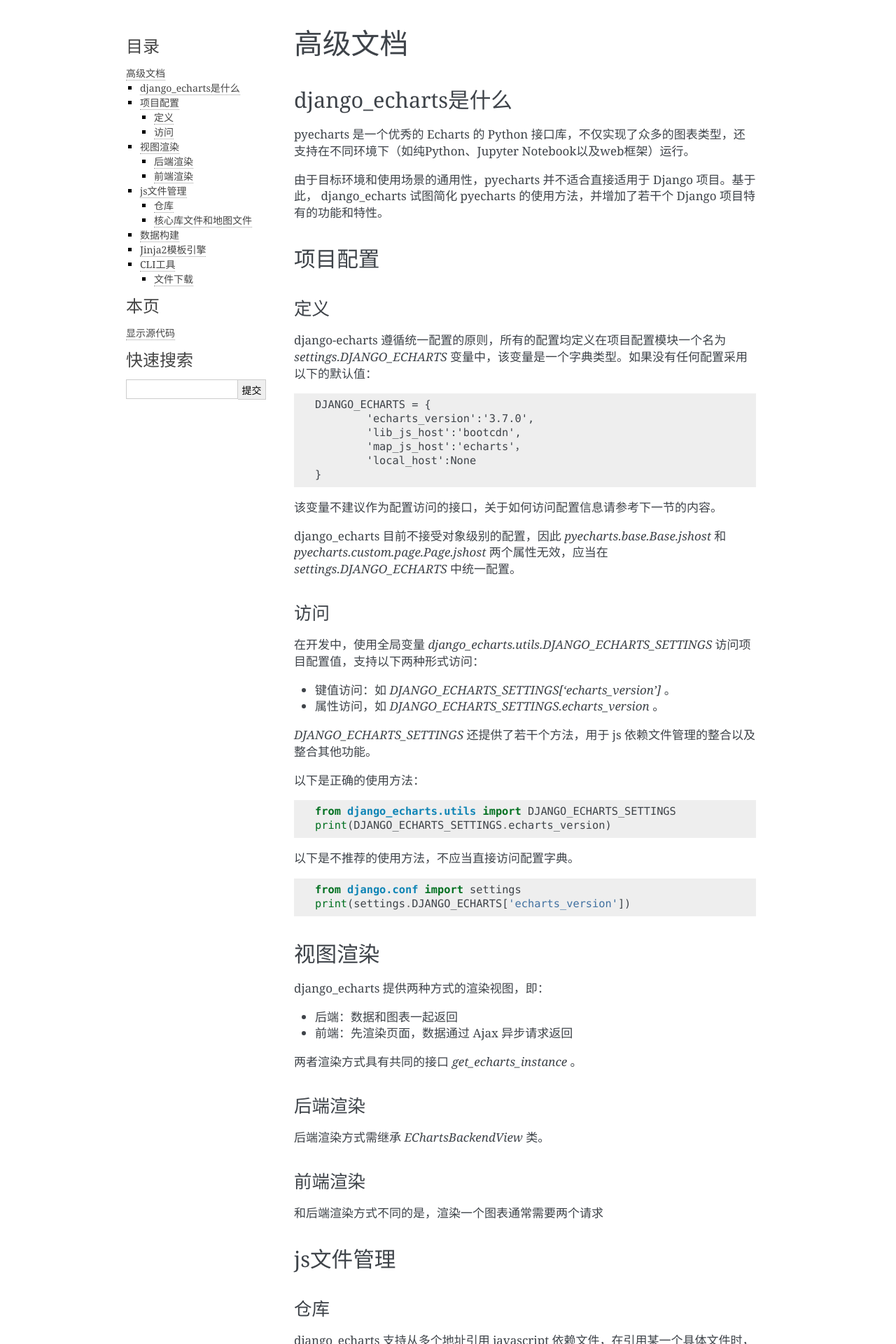
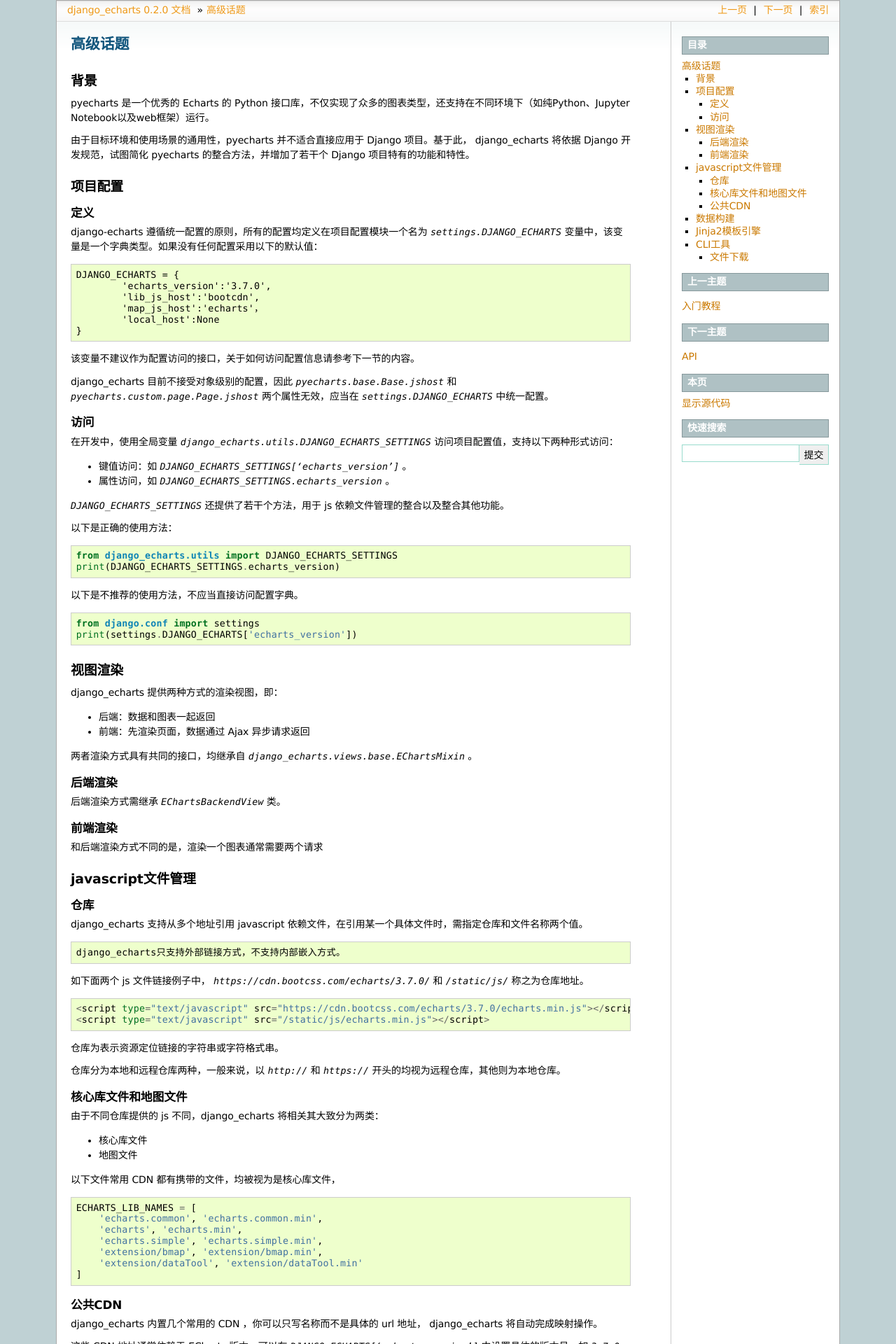
Before and after one commit to kinegratii/django-echarts, a Sphinx documentation site: the page built from docs/topics.rst, in a window 1280 px wide. Shown: the top 1920 px of the page at 70% size. Built offline with Sphinx 7.4.7, drawn with Linux system fonts in a browser that asks for light colours; some of the changed text lies outside the part shown.

Commit message:
Update document

```diff
--- a/docs/api.rst
+++ b/docs/api.rst
@@ -60,7 +60,7 @@
 
 **Echarts库文件(Echarts libary javascript file)** 的仓库名称或地址。以下均是有效的设置值：
 
-- CDN名称: 包括了 `cdnjs` / `npmcdn` /` bootcdn` / `pyecharts` / `echarts` 等5个。
+- CDN名称: 包括了 `cdnjs` / `npmcdn` / ` bootcdn` / `pyecharts` / `echarts` 等5个。
 - 代表实际url的格式化字符串，可使用的变量有以下几个，注意大小写区别：
     - STATIC_URL: `settings.STATIC_URL` 的值，如果不提供 `settings.STATIC_URL` ，将不会传递这个值。
     - echarts_version: 上面所述的版本字符串。
--- a/docs/changelog.rst
+++ b/docs/changelog.rst
@@ -10,7 +10,7 @@
 - 增加 `echarts_js_content_wrap` 模板标签
 - 增加 jinja2 模板引擎接口 `django_echarts.plugins.jinja2`
 - 优化模板标签内部逻辑
-- 更新文档
+- 发布在线文档
 
 v0.1.3 (20170930)
 ------------------
--- a/docs/conf.py
+++ b/docs/conf.py
@@ -55,9 +55,9 @@
 # built documents.
 #
 # The short X.Y version.
-version = '0.1.4'
+version = '0.2.0'
 # The full version, including alpha/beta/rc tags.
-release = '0.1.4'
+release = '0.2.0'
 
 # The language for content autogenerated by Sphinx. Refer to documentation
 # for a list of supported languages.
@@ -83,7 +83,7 @@
 # The theme to use for HTML and HTML Help pages.  See the documentation for
 # a list of builtin themes.
 #
-html_theme = 'alabaster'
+html_theme = 'sphinxdoc'
 
 # Theme options are theme-specific and customize the look and feel of a theme
 # further.  For a list of options available for each theme, see the
--- a/docs/index.rst
+++ b/docs/index.rst
@@ -21,8 +21,9 @@
    :caption: Contents:
 
    tutorial
-   overview
+   topics
    api
+   faq
    changelog
 
 
--- a/docs/overview.rst
+++ b/docs/topics.rst
@@ -1,12 +1,12 @@
-高级文档
+高级话题
 =========
 
-django_echarts是什么
---------------------
+背景
+-----
 
 pyecharts 是一个优秀的 Echarts 的 Python 接口库，不仅实现了众多的图表类型，还支持在不同环境下（如纯Python、Jupyter Notebook以及web框架）运行。
 
-由于目标环境和使用场景的通用性，pyecharts 并不适合直接适用于 Django 项目。基于此， django_echarts 试图简化 pyecharts 的使用方法，并增加了若干个 Django 项目特有的功能和特性。
+由于目标环境和使用场景的通用性，pyecharts 并不适合直接应用于 Django 项目。基于此， django_echarts 将依据 Django 开发规范，试图简化 pyecharts 的整合方法，并增加了若干个 Django 项目特有的功能和特性。
 
 
 项目配置
@@ -63,7 +63,7 @@
 - 后端：数据和图表一起返回
 - 前端：先渲染页面，数据通过 Ajax 异步请求返回
 
-两者渲染方式具有共同的接口 `get_echarts_instance` 。
+两者渲染方式具有共同的接口，均继承自 `django_echarts.views.base.EChartsMixin` 。
 
 后端渲染
 +++++++++
@@ -75,8 +75,8 @@
 
 和后端渲染方式不同的是，渲染一个图表通常需要两个请求
 
-js文件管理
-----------
+javascript文件管理
+--------------------
 
 仓库
 +++++++
@@ -102,16 +102,50 @@
 核心库文件和地图文件
 +++++++++++++++++++++++++++++
 
-django_echarts 将相关 js 文件分为两类：
+由于不同仓库提供的 js 不同，django_echarts 将相关其大致分为两类：
 
 - 核心库文件
 - 地图文件
 
+以下文件常用 CDN 都有携带的文件，均被视为是核心库文件，
+
+::
+
+    ECHARTS_LIB_NAMES = [
+        'echarts.common', 'echarts.common.min',
+        'echarts', 'echarts.min',
+        'echarts.simple', 'echarts.simple.min',
+        'extension/bmap', 'extension/bmap.min',
+        'extension/dataTool', 'extension/dataTool.min'
+    ]
+
+
+
+公共CDN
+++++++++
+
+django_echarts 内置几个常用的 CDN ，你可以只写名称而不是具体的 url 地址， django_echarts 将自动完成映射操作。
+
+这些 CDN 地址通常依赖于 ECharts 版本，可以在 `DJANGO_ECHARTS['echarts_version']` 中设置具体的版本号，如 `3.7.0` 。
+
+关于如何选择合适的 ECharts 的版本号，请参考 pyecharts 文档。
 
 数据构建
 ---------
 
-django_echarts 还提供了若干个可以数据构建和转化的函数，以适配图表的相关方法。更多信息可查看 API 文件。
+django_echarts 还提供了若干个可以数据构建和转化的函数，以适配图表的相关方法。
+
+例如 `zip` 函数，可将列表按元素键名分解成多个列表。
+
+
+::
+
+        t_data = models.TemperatureRecord.objects.all().order_by('create_time').values_list('high', 'create_time')
+        hs, ds = zip(*t_data)
+        line = Line('High Temperature')
+        line.add('High', ds, hs)
+
+更多信息可查看 API 文件。
 
 Jinja2模板引擎
 --------------
@@ -194,4 +228,4 @@
     python manage.py download_echarts_js echarts.min china fujian
 
 
-download_echarts_js内部采用内置的 `urlopen` 函数实现文件下载。
+download_echarts_js内部采用内置的 `urlopen` 函数实现文件下载。如果在执行过程中出现错误，请依据该函数文档进行排查。
```
Also changed, not shown: other parts of docs/topics.rst (+1 -1 lines), README.md (+1 -1 lines), docs/faq.rst (added, +7 -0 lines), docs/tutorial.rst (+1 -13 lines), 2 other files.
